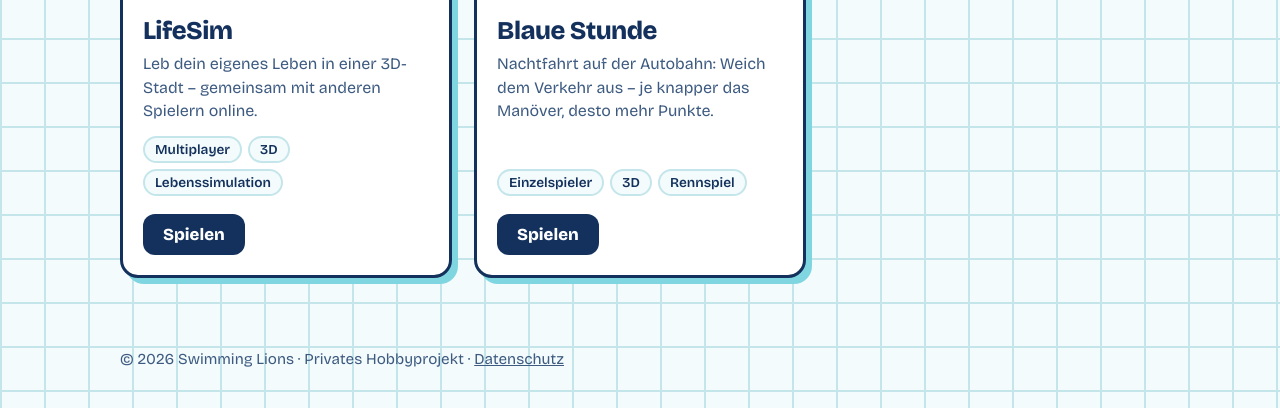
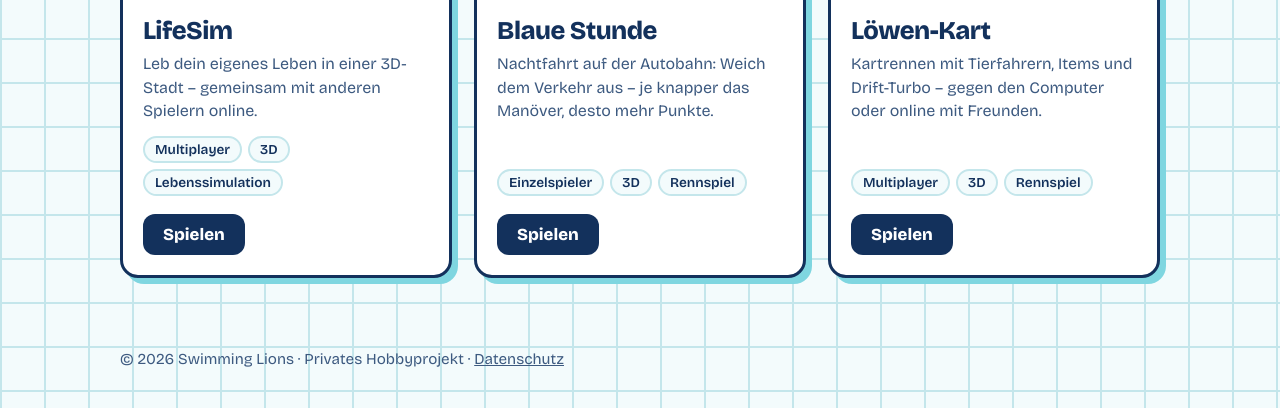
Before and after one commit to taddelcoder-svg/spielesammlung, a plain HTML site: page index.html in a window 1280 px wide. Shown: the part 490-898 px from the top of the page. Drawn offline with Linux system fonts and the light colour scheme.

Commit message:
Spielesammlung: Löwen-Kart eingetragen
Co-Authored-By: Claude Opus 5.5 <noreply@anthropic.com>

```diff
--- a/index.html
+++ b/index.html
@@ -202,6 +202,15 @@ const SPIELE = [
     tags: ["Einzelspieler", "3D", "Rennspiel"],
     link: "https://blauestunde.onrender.com",
     neuerTab: false
+  },
+  {
+    name: "Löwen-Kart",
+    beschreibung: "Kartrennen mit Tierfahrern, Items und Drift-Turbo – gegen den Computer oder online mit Freunden.",
+    icon: "🏎️",
+    farbe: "#ff9a1a",
+    tags: ["Multiplayer", "3D", "Rennspiel"],
+    link: "https://taddelcart.onrender.com",
+    neuerTab: false
   }
 ];
 
```
